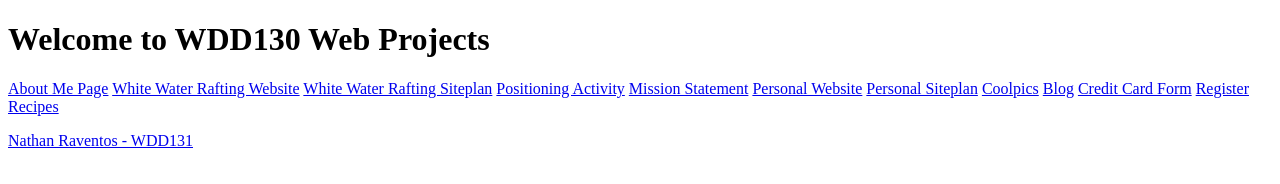
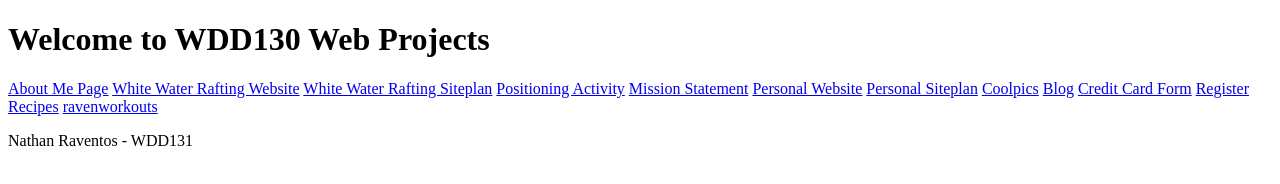
Before and after one commit to nathanraventos/wdd131, a plain HTML site: page index.html in a window 1280 px wide. Drawn offline with Linux system fonts and the light colour scheme.

Commit message:
Messed up linking it to main github page.

```diff
--- a/index.html
+++ b/index.html
@@ -20,8 +20,7 @@
         <a href="creditcard/index.html">Credit Card Form</a>
         <a href="register/index.html">Register</a>
         <a href="recipes/index.html">Recipes</a>
-    <a href="ravenworkouts/index.html"
-
+        <a href="ravenworkouts/index.html">ravenworkouts</a>
     </nav>
 <p>Nathan Raventos - WDD131</p>
 </body>
```
Lines whose indentation alone changed are shown as unchanged.
